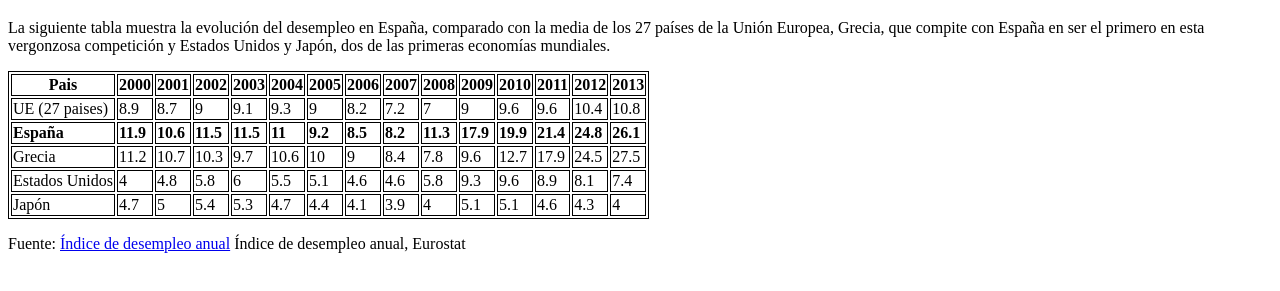
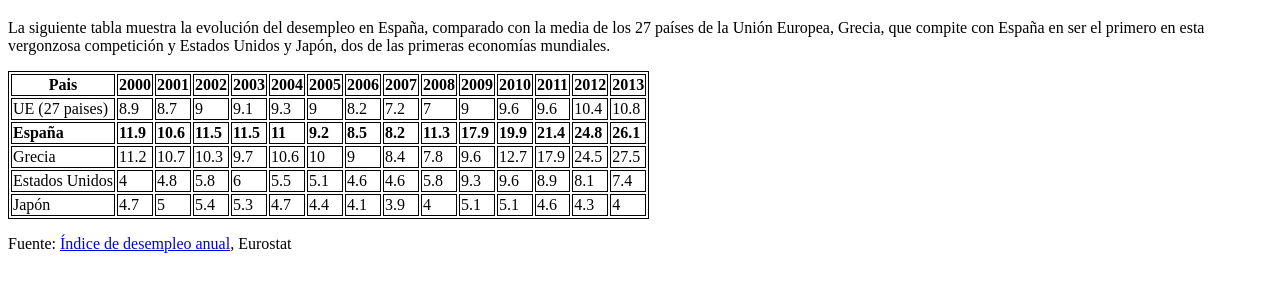
Before and after one commit to Josetruck/REPOSITORIORAMPUP, a plain HTML site: page Ejercicios/Ejercicio 3.html in a window 1280 px wide. Shown: the part 61-352 px from the top of the page. Drawn offline with Linux system fonts and the light colour scheme.

Commit message:
Ejercicio 3

```diff
--- a/Ejercicios/Ejercicio 3.html
+++ b/Ejercicios/Ejercicio 3.html
@@ -14,11 +14,7 @@
     <body>
 
         <h1>El desempleo en España</h1>
-
-
-        <p>La siguiente tabla muestra la evolución del desempleo en España, comparado con la media de los 27 países de la Unión Europea, Grecia, que compite con España en ser el primero en esta vergonzosa competición y Estados Unidos y Japón, dos de las primeras economías mundiales.
-        </p>
-
+            <p>La siguiente tabla muestra la evolución del desempleo en España, comparado con la media de los 27 países de la Unión Europea, Grecia, que compite con España en ser el primero en esta vergonzosa competición y Estados Unidos y Japón, dos de las primeras economías mundiales.</p>
         <table class="default">
             <tr>
                 <th>Pais</th>
@@ -122,10 +118,7 @@
                 <td>4.3</td>
                 <td>4</td>
             </tr>
-
         </table>
-        <p>Fuente: <a href="https://ec.europa.eu/eurostat/databrowser/view/tipsun20/default/table?lang=en">Índice de desempleo anual</a> Índice de desempleo anual, Eurostat</p>
-
-
+        <p>Fuente: <a href="https://ec.europa.eu/eurostat/databrowser/view/tipsun20/default/table?lang=en">Índice de desempleo anual</a>, Eurostat</p>
     </body>
 </html>
```
